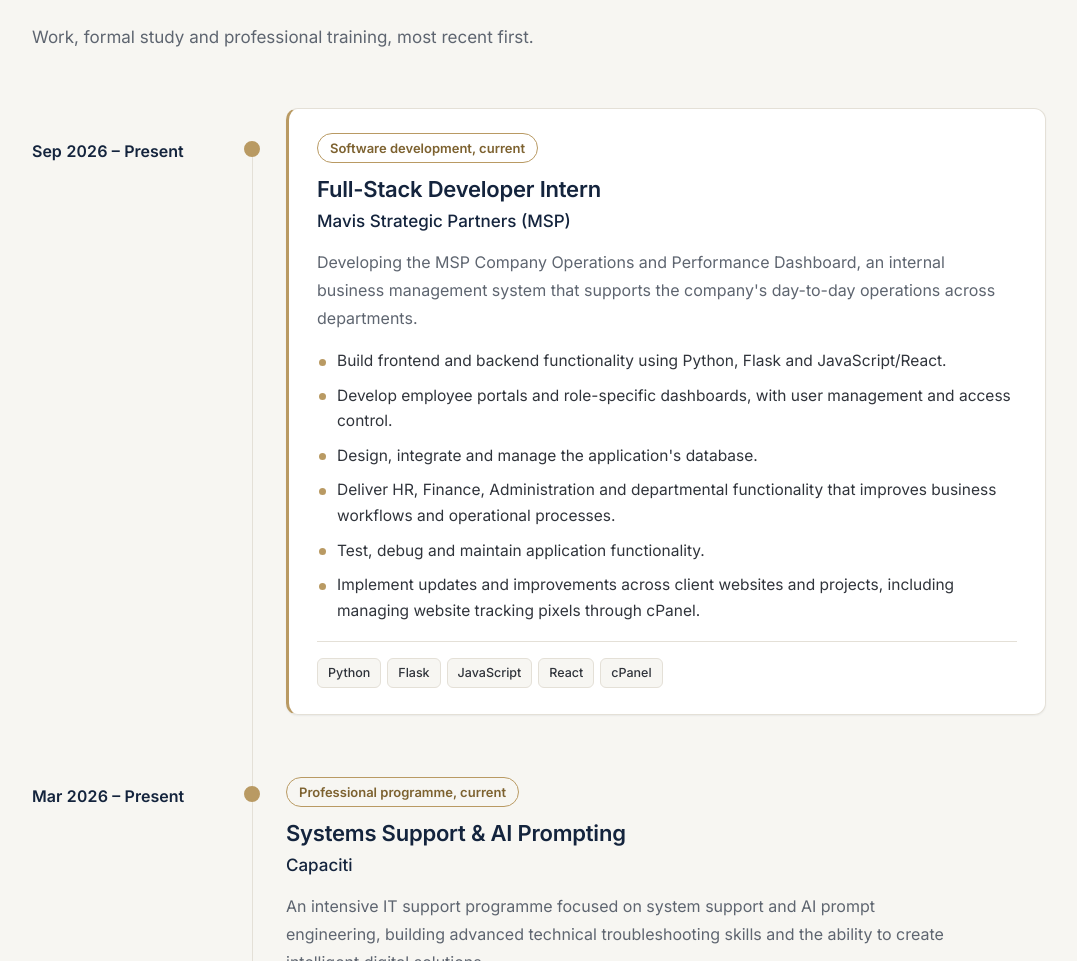
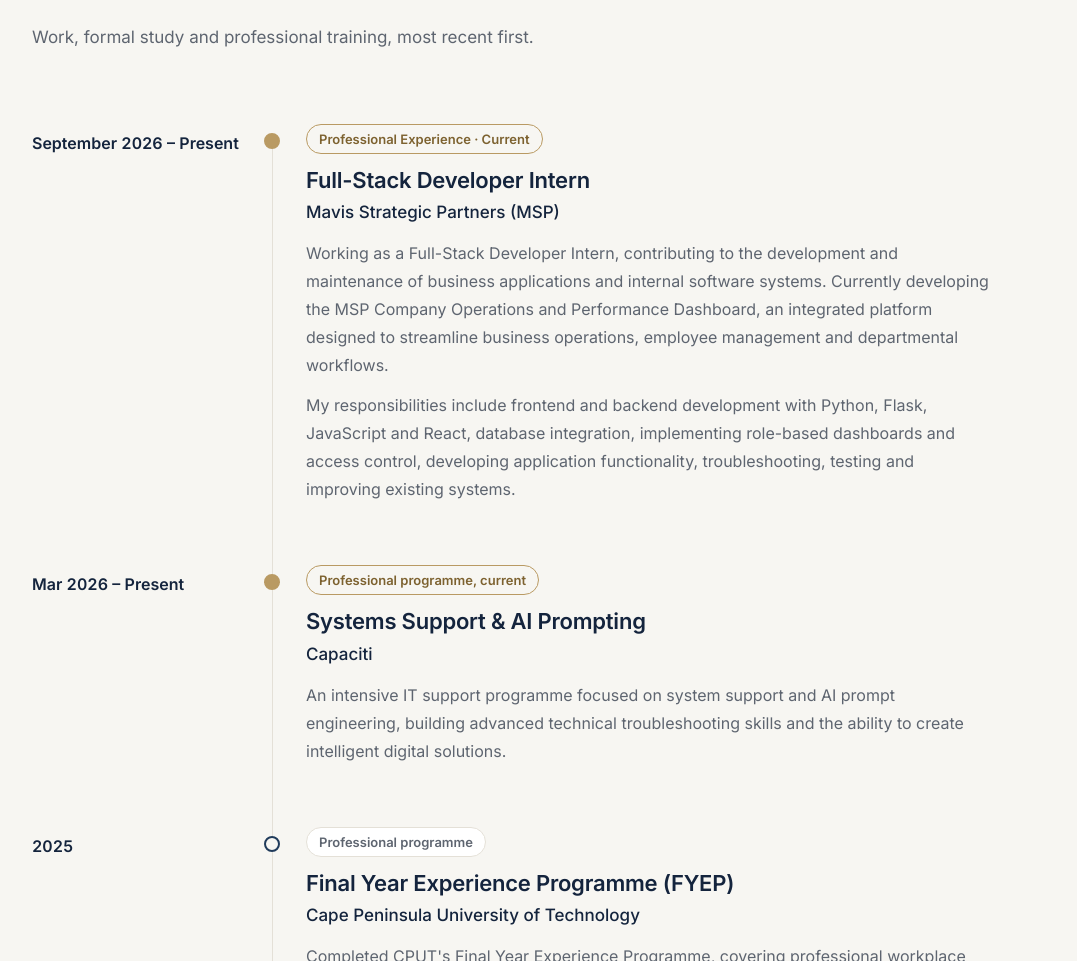
Before and after one commit to Ririesphe/Portfolio-SM, a plain HTML site: page index.html in a window 1280 px wide. Shown: the part 1724-2685 px from the top of the page, without its empty margins (96-1173 px from the left). Drawn offline with nearby package versions, Linux system fonts and the light colour scheme.

Commit message:
Update MSP professional experience in History
Uses the standard timeline entry (same structure as the Capaciti entry)
with the confirmed wording, and removes the styles that only served the
previous highlighted card. Widens the date column so longer dates fit.

Co-Authored-By: Claude Opus 5.5 <noreply@anthropic.com>
Claude-Session: https://claude.ai/code/session_01X85WwbS1Rgp5NCTKTvKn1m

```diff
--- a/index.html
+++ b/index.html
@@ -149,7 +149,7 @@ body.dark-mode .hero-image img,body.dark-mode .about-image img{border-color:#1E2
 #history h2{margin-bottom:22px}
 .section-intro{font-size:17px;color:var(--text-soft);margin-bottom:56px;padding-top:4px}
 .timeline{list-style:none;padding:0;margin:0;max-width:1100px}
-.timeline-item{display:grid;grid-template-columns:200px 40px minmax(0,1fr)}
+.timeline-item{display:grid;grid-template-columns:220px 40px minmax(0,1fr)}
 .timeline-date{padding-top:22px;font-weight:600;font-size:16px;color:var(--heading);font-variant-numeric:tabular-nums}
 .timeline-rail{position:relative}
 .timeline-rail::before{content:"";position:absolute;left:50%;top:0;bottom:0;width:1px;background:var(--border)}
@@ -164,15 +164,6 @@ body.dark-mode .hero-image img,body.dark-mode .about-image img{border-color:#1E2
 .timeline-body h3{font-size:22px;font-weight:600;line-height:1.3;color:var(--heading);letter-spacing:-.01em}
 .timeline-org{font-size:17px;font-weight:500;color:var(--heading);margin-top:4px}
 .timeline-body p:not(.timeline-org){font-size:16px;line-height:1.75;color:var(--text-soft);margin-top:12px}
-.timeline-item.is-featured .timeline-body{background:var(--card);border:1px solid var(--border);border-left:3px solid var(--gold);border-radius:var(--radius-lg);padding:24px 28px 26px;margin:0 0 46px 14px;box-shadow:var(--shadow-sm)}
-.timeline-item.is-featured .timeline-date{padding-top:30px}
-.timeline-item.is-featured .timeline-rail::after{top:33px}
-.timeline-item.is-featured:first-child .timeline-rail::before{top:38px}
-.timeline-highlights{list-style:none;padding:0;margin:16px 0 0;display:grid;gap:9px}
-.timeline-highlights li{position:relative;padding-left:20px;font-size:15.5px;line-height:1.65;color:var(--text)}
-.timeline-highlights li::before{content:"";position:absolute;left:2px;top:.68em;width:7px;height:7px;border-radius:50%;background:var(--gold)}
-.timeline-tags{list-style:none;padding:16px 0 0;margin:18px 0 0;border-top:1px solid var(--border);display:flex;flex-wrap:wrap;gap:6px}
-.timeline-tags li{font-size:12.5px;font-weight:500;padding:3px 10px;border:1px solid var(--border);border-radius:6px;background:var(--bg);color:var(--text)}
 @media (max-width:720px){
   .timeline-item{grid-template-columns:24px minmax(0,1fr)}
   .timeline-rail{grid-column:1;grid-row:1 / span 2}
@@ -183,9 +174,6 @@ body.dark-mode .hero-image img,body.dark-mode .about-image img{border-color:#1E2
   .timeline-body{grid-column:2;grid-row:2;padding:8px 0 36px 0}
   .timeline-body h3{font-size:19px}
   .section-intro{margin-bottom:36px}
-  .timeline-item.is-featured .timeline-body{margin:8px 0 36px 0;padding:20px 18px}
-  .timeline-item.is-featured .timeline-date{padding-top:12px}
-  .timeline-item.is-featured .timeline-rail::after{top:18px}
 }
 
 /* ===== Skills ===== */
@@ -465,26 +453,20 @@ footer .logo{color:#F7F6F2;border-color:var(--gold)}
       <p class="section-intro">Work, formal study and professional training, most recent first.</p>
 
       <ol class="timeline">
-        <li class="timeline-item is-current is-featured">
-          <div class="timeline-date">Sep 2026 – Present</div>
+        <li class="timeline-item is-current">
+          <div class="timeline-date">September 2026 – Present</div>
           <div class="timeline-rail" aria-hidden="true"></div>
           <div class="timeline-body">
-            <span class="timeline-type">Software development, current</span>
+            <span class="timeline-type">Professional Experience · Current</span>
             <h3>Full-Stack Developer Intern</h3>
             <p class="timeline-org">Mavis Strategic Partners (MSP)</p>
-            <p>Developing the MSP Company Operations and Performance Dashboard, an internal business management system
-              that supports the company's day-to-day operations across departments.</p>
-            <ul class="timeline-highlights">
-              <li>Build frontend and backend functionality using Python, Flask and JavaScript/React.</li>
-              <li>Develop employee portals and role-specific dashboards, with user management and access control.</li>
-              <li>Design, integrate and manage the application's database.</li>
-              <li>Deliver HR, Finance, Administration and departmental functionality that improves business workflows and operational processes.</li>
-              <li>Test, debug and maintain application functionality.</li>
-              <li>Implement updates and improvements across client websites and projects, including managing website tracking pixels through cPanel.</li>
-            </ul>
-            <ul class="timeline-tags" aria-label="Technologies used">
-              <li>Python</li><li>Flask</li><li>JavaScript</li><li>React</li><li>cPanel</li>
-            </ul>
+            <p>Working as a Full-Stack Developer Intern, contributing to the development and maintenance of business
+              applications and internal software systems. Currently developing the MSP Company Operations and Performance
+              Dashboard, an integrated platform designed to streamline business operations, employee management and
+              departmental workflows.</p>
+            <p>My responsibilities include frontend and backend development with Python, Flask, JavaScript and React,
+              database integration, implementing role-based dashboards and access control, developing application
+              functionality, troubleshooting, testing and improving existing systems.</p>
           </div>
         </li>
 
```
